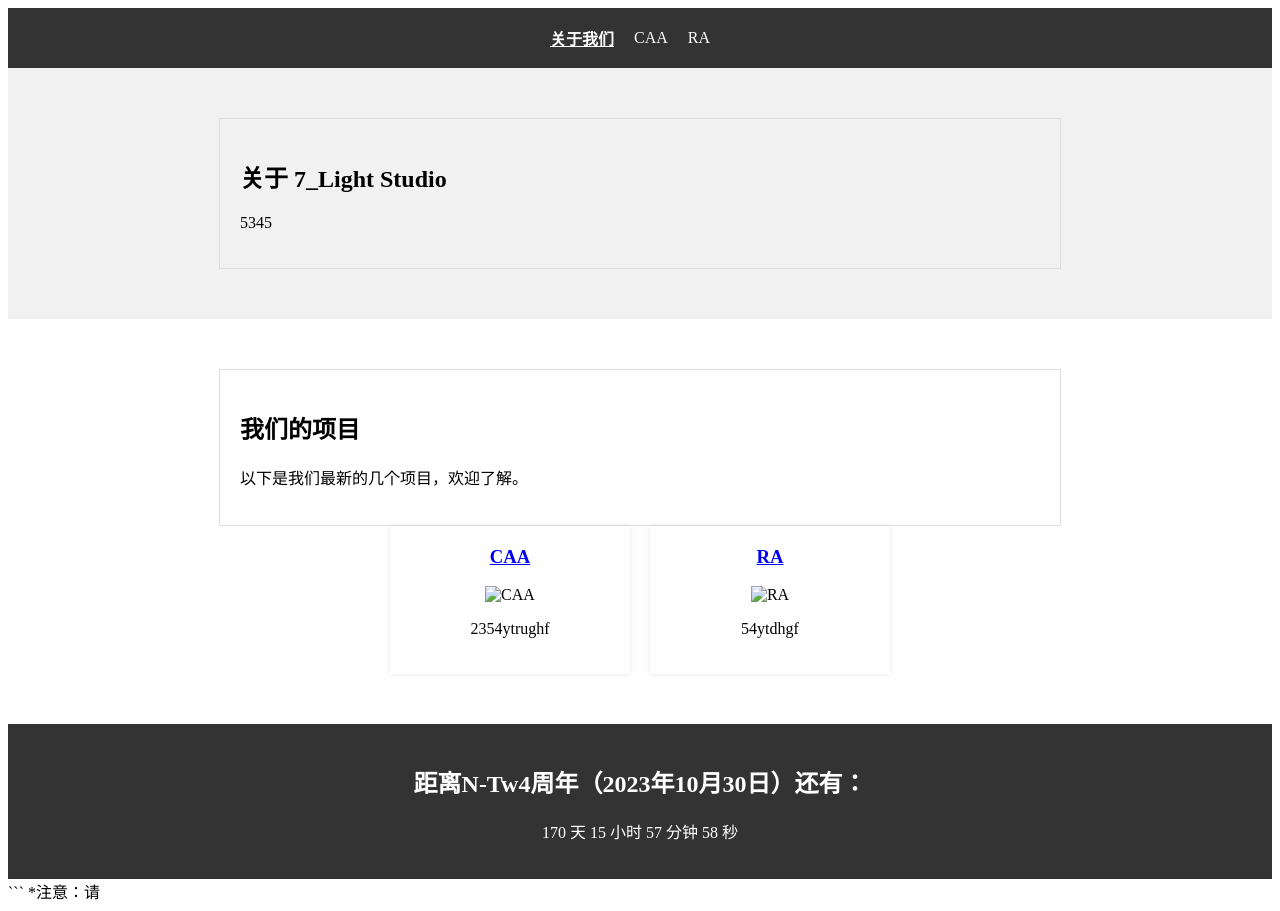
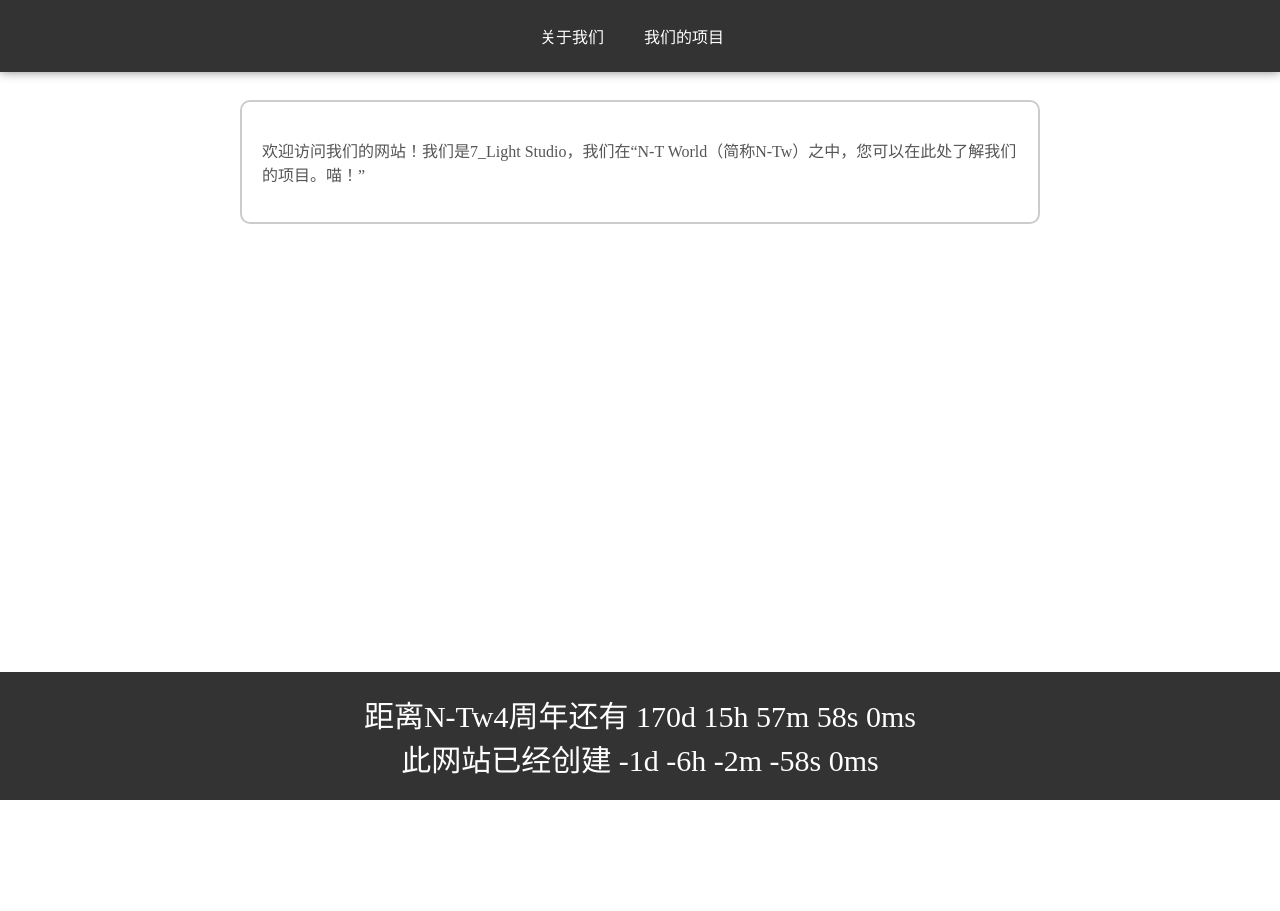
Before and after one commit to 7-light-studio/7-light-studio.github.io, a plain HTML site: page index.html in a window 1280 px wide. After the commit the page ends 800 px from the top, so only its background shows below. Drawn offline with Linux system fonts and the light colour scheme.

Commit message:
Update index.html

````diff
--- a/index.html
+++ b/index.html
@@ -1,144 +1,151 @@
 <!DOCTYPE html>
-<html lang="en">
-
+<html>
 <head>
 	<meta charset="UTF-8">
-  <meta name="viewport" content="width=device-width, initial-scale=1.0">
 	<title>7_Light Studio</title>
+	<link href="https://fonts.googleapis.com/css2?family=Noto+Serif+SC:wght@400;700&display=swap" rel="stylesheet">
 	<style>
-    /* CSS 样式 */
-    .nav-menu {
-      display: flex;
-      justify-content: center;
-      align-items: center;
+		body {
+			margin: 0;
+			font-family: 'Noto Serif SC', serif;
+			color: #555;
+		}
+		.container {
+			padding: 20px;
+			max-width: 800px;
+			margin: 0 auto;
+		}
+		.header {
+			position: fixed;
+			top: 0;
+			left: 0;
+			right: 0;
 			background-color: #333;
-      color: #fff;
-      height: 60px;
+			text-align: center;
+			padding: 10px;
+			box-shadow: 0 0 10px #888;
+			z-index: 1;
 		}
-
-    .nav-menu a {
+		.header a {
 			color: #fff;
 			text-decoration: none;
-      margin-right: 20px;
+			margin: 0 10px;
 		}
-
-    .nav-menu a.active {
-      font-weight: bold;
-      text-decoration: underline;
+        li a, .dropbtn {
+            display: inline-block;
+            color: white;
+            text-align: center;
+            padding: 14px 16px;
+            text-decoration: none;
         }
-
-    .about-section {
-      padding: 50px 0;
+        .round {
+            border-radius: 10px; /* add this line to make the CAA and RA buttons round */
+        }
+		li a:hover, .dropdown:hover .dropbtn {
+			background-color: red;
+            border-radius: 10px; /* add this line to make the box round */
+		}
+		li.dropdown {
+			display: inline-block;
+		}
+		.dropdown-content {
+            display: none;
+            position: absolute;
+            background-color: #f9f9f9;
+            min-width: 160px;
+            box-shadow: 0px 8px 16px 0px rgba(0,0,0,0.2);
+            z-index: 1;
+            border-radius: 10px; /* add this line to make the box round */
+        }
+		.dropdown-content a {
+			color: black;
+			padding: 12px 16px;
+			text-decoration: none;
+			display: block;
+			text-align: left;
+		}
+		.dropdown-content a:hover {
 			background-color: #f1f1f1;
 		}
-
-    .about-text,
-    .projects-text {
-      max-width: 800px;
-      margin: 0 auto;
-      text-align: justify;
+		.dropdown:hover .dropdown-content {
+			display: block;
+		}
+		.about-us {
+			margin-top: 80px;
 			padding: 20px;
-      border: 1px solid #ddd;
+			border: 2px solid #ccc;
+			border-radius: 10px;
 		}
-
-    .projects-section {
-      padding: 50px 0;
+		.project {
+			margin-top: 50px;
+			padding: 20px;
+			border: 2px solid #ccc;
+			border-radius: 10px;
 		}
-
-    .project-container {
-      display: flex;
-      flex-wrap: wrap;
-      justify-content: center;
-      gap: 20px;
-    }
-
-    .project-card {
-      max-width: 300px;
-      min-width: 200px;
-      background-color: #fff;
-      box-shadow: 0 0 5px rgba(0, 0, 0, 0.1);
-      padding: 20px;
-      text-align: center;
-    }
-
-    .project-card h3 {
-      margin-top: 0;
-    }
-
-    .project-card img {
-      max-width: 100%;
-      height: auto;
-    }
-
 		.countdown {
-      text-align: center;
+			position: fixed;
+			bottom: 0;
+			left: 0;
+			right: 0;
 			background-color: #333;
 			color: #fff;
 			padding: 20px;
+			text-align: center;
+			font-size: 30px;
 		}
 	</style>
 </head>
-
 <body>
-  <nav class="nav-menu">
-    <a href="#about-section" class="active">关于我们</a>
-    <a href="https://caa.com" target="_blank">CAA</a>
-    <a href="https://ra.com" target="_blank">RA</a>
-  </nav>
-
-  <section id="about-section" class="about-section">
-    <div class="about-text">
-      <h2>关于 7_Light Studio</h2>
-      <p>5345</p>
+	<div class="header">
+		<a href="#">关于我们</a>
+		<li class="dropdown">
+			<a href="javascript:void(0)" class="dropbtn">我们的项目</a>
+			<div class="dropdown-content">
+				<a href="#caa" class="round">CAA</a>
+                <a href="#ra" class="round">RA</a>
 			</div>
-  </section>
-
-  <section id="projects-section" class="projects-section">
-    <div class="projects-text">
-      <h2>我们的项目</h2>
-      <p>以下是我们最新的几个项目，欢迎了解。</p>
+		</li>
 	</div>
-    <div class="project-container">
-      <div class="project-card">
-        <h3><a href="https://caa.com" target="_blank">CAA</a></h3>
-        <img src="caa.jpg" alt="CAA">
-        <p>2354ytrughf</p>
-      </div>
-      <div class="project-card">
-        <h3><a href="https://ra.com" target="_blank">RA</a></h3>
-        <img src="ra.jpg" alt="RA">
-        <p>54ytdhgf</p>
+	<div class="container">
+		<div class="about-us">
+			<p>欢迎访问我们的网站！我们是7_Light Studio，我们在“N-T World（简称N-Tw）之中，您可以在此处了解我们的项目。喵！”</p>
 		</div>
 	</div>
-  </section>
-
 	<div class="countdown">
-    <h2>距离N-Tw4周年（2023年10月30日）还有：</h2>
-    <p id="countdown-timer"></p>
+		<span id="countdown"></span>
+		<span id="milliseconds"></span>
+		<br>
+		<span id="current-time"></span>
 	</div>
-
 	<script>
-    // JavaScript 代码
-    function updateTimer() {
-      var now = new Date();
-      var target = new Date("2023-10-30T00:00:00Z");
-      var diff = target.getTime() - now.getTime();
-
-      var days = Math.floor(diff / (1000 * 60 * 60 * 24));
-      var hours = Math.floor((diff / (1000 * 60 * 60)) % 24);
-      var minutes = Math.floor((diff / (1000 * 60)) % 60);
-      var seconds = Math.floor((diff / 1000) % 60);
-
-      var timer = days + " 天 " + hours + " 小时 " + minutes + " 分钟 " + seconds + " 秒";
-
-      document.getElementById("countdown-timer").innerHTML = timer;
+		// 倒计时
+		var countdownDate = new Date("2023-10-30T00:00:00").getTime();
+		var countdown = setInterval(function() {
+			var now = new Date().getTime();
+			var distance = countdownDate - now;
+			var days = Math.floor(distance / (1000 * 60 * 60 * 24));
+			var hours = Math.floor((distance % (1000 * 60 * 60 * 24)) / (1000 * 60 * 60));
+			var minutes = Math.floor((distance % (1000 * 60 * 60)) / (1000 * 60));
+			var seconds = Math.floor((distance % (1000 * 60)) / 1000);
+			var milliseconds = Math.floor(distance % 1000);
+			document.getElementById("countdown").innerHTML = "距离N-Tw4周年还有 " + days + "d " + hours + "h " + minutes + "m " + seconds + "s " + milliseconds + "ms ";
+			if (distance < 0) {
+				clearInterval(countdown);
+				document.getElementById("countdown").innerHTML = "N-Tw4周年已到达！！！";
 			}
-
-    setInterval(updateTimer, 1000);
+		}, 1);
+		// 正计时
+		var startTime = new Date("2023-05-12T13:04:00").getTime();
+		var currentTime = setInterval(function() {
+			var now = new Date().getTime();
+			var distance = now - startTime;
+			var days = Math.floor(distance / (1000 * 60 * 60 * 24));
+			var hours = Math.floor((distance % (1000 * 60 * 60 * 24)) / (1000 * 60 * 60));
+			var minutes = Math.floor((distance % (1000 * 60 * 60)) / (1000 * 60));
+			var seconds = Math.floor((distance % (1000 * 60)) / 1000);
+			var milliseconds = Math.floor(distance % 1000);
+			document.getElementById("current-time").innerHTML = "此网站已经创建 " + days + "d " + hours + "h " + minutes + "m " + seconds + "s " + milliseconds + "ms ";
+		}, 1);
 	</script>
 </body>
-
 </html>
-```
-
-*注意：请
````
Lines whose indentation alone changed are shown as unchanged.
